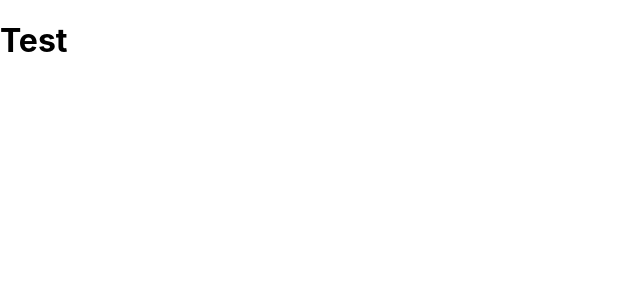
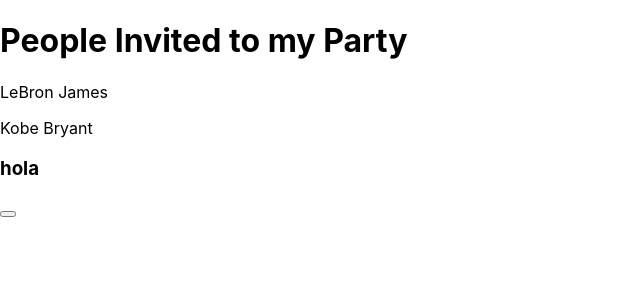
Before and after one commit to MikeNotu/typescript-test, a React (Create React App) app: page / in a window 1280 px wide. Shown: the top 300 px of the page, without its empty margins (0-640 px from the left). Built offline with nearby package versions, Linux system fonts and the light colour scheme.

Commit message:
TS practice 3

```diff
--- a/src/App.tsx
+++ b/src/App.tsx
@@ -2,16 +2,33 @@
 
  function App() {
 
-  const [number,setNumber] = useState<number|string>(5);
+  const [people,setPeople] = useState([
+    {
+    name: "LeBron James",
+    url: "",
+    age: 36,
+    note: "Allergic to staying on the same team"
+  },
+  {
+    name: "Kobe Bryant",
+    url: "",
+    age: 36
+  },
+])
 
-  const changeNumber = () => {
-    setNumber(10);
-  }
+const element = people.map(jugador=>{
+  return(
+  <p>{jugador.name}</p>
+)})
 
 
   return (
-    <div>
-      <h1>Test</h1>
+    <div className='App'>
+      <h1>People Invited to my Party</h1>
+      {element}
+      <h3>hola</h3>
+      <button></button>
+
     </div>
   )
 }
```
